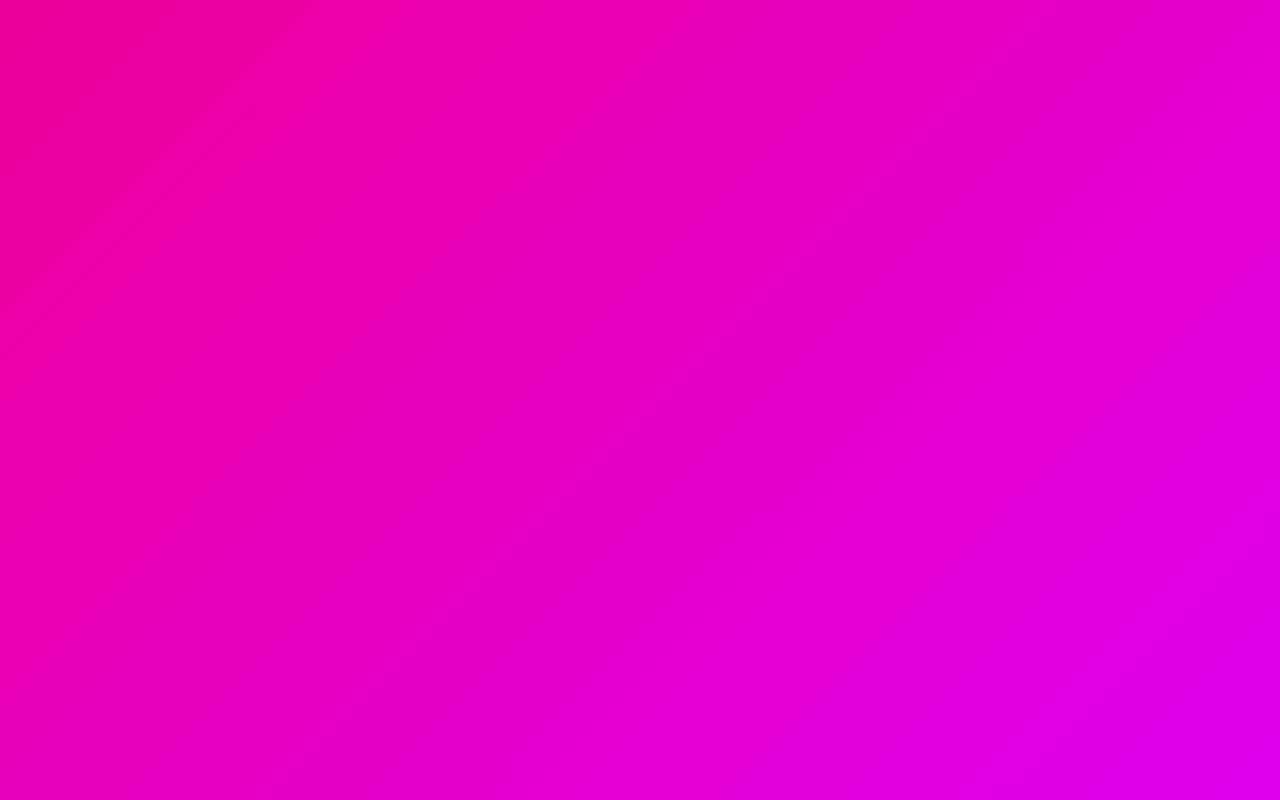
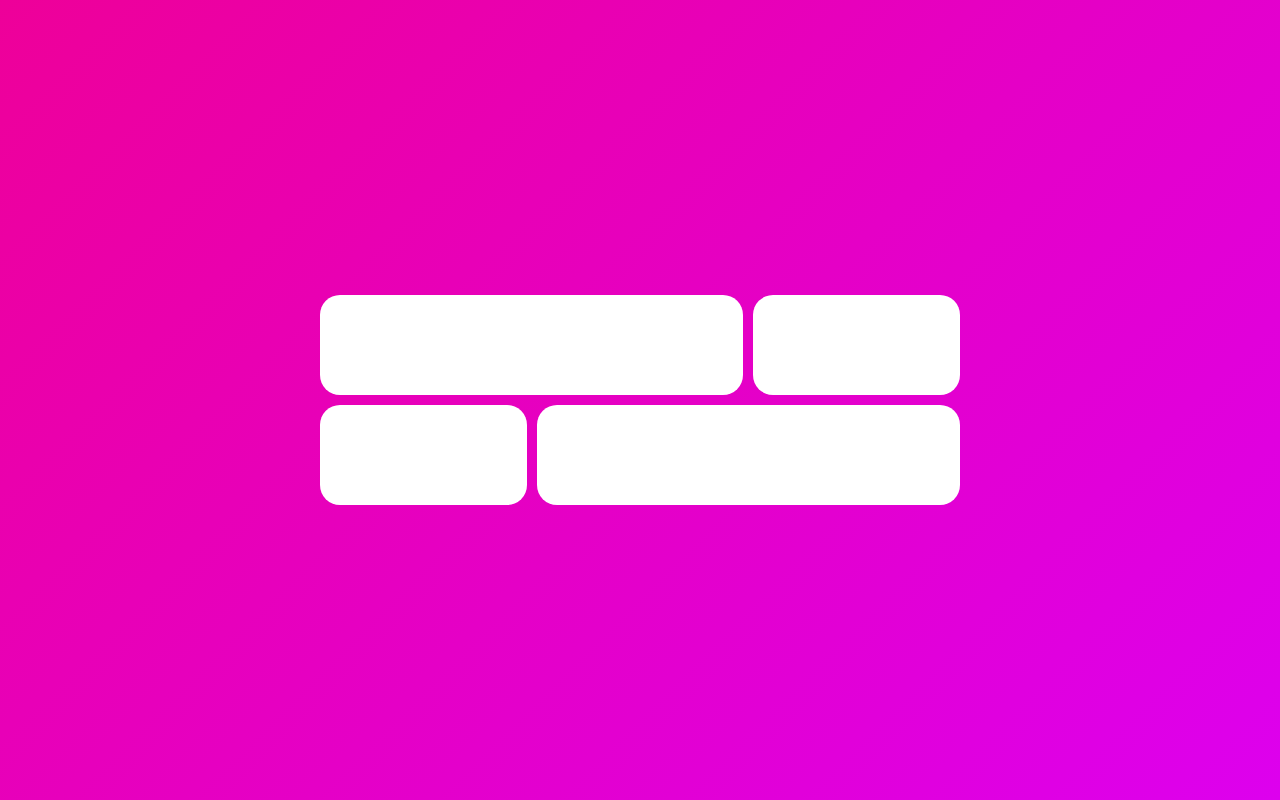
Before and after one commit to griteach/animation-react-2, a React (Create React App) app: page / in a window 1280 px wide. Built offline with nearby package versions, Linux system fonts and the light colour scheme.

Commit message:
box animation

```diff
--- a/src/AnimationPresenceApp.tsx
+++ b/src/AnimationPresenceApp.tsx
@@ -12,7 +12,6 @@
 `;
 
 const Box = styled(motion.div)`
-  width: 100px;
   height: 100px;
 
   display: flex;
@@ -22,6 +21,27 @@
   font-size: xx-large;
   border-radius: 20px;
   background-color: rgba(255, 255, 255, 1);
+`;
+
+const Grid = styled.div`
+  display: grid;
+  width: 80vh;
+  grid-gap: 10px;
+  grid-template-columns: repeat(3, 1fr);
+  div:first-child,
+  div:last-child {
+    grid-column: span 2;
+  }
+`;
+
+const OverLay = styled(motion.div)`
+  position: absolute;
+  width: 100vw;
+  height: 100vh;
+  display: flex;
+  justify-content: center;
+  align-items: center;
+  background-color: rgba(0, 0, 0, 0.5);
 `;
 
 const Circle = styled(motion.div)`
@@ -47,6 +67,18 @@
     x: back ? 500 : -500,
     scale: 0,
   }),
+};
+
+const overLayVariants = {
+  initial: {
+    backgroundColor: "rgba(0,0,0,0)",
+  },
+  visible: {
+    backgroundColor: "rgba(0,0,0,0.5)",
+  },
+  exit: {
+    backgroundColor: "rgba(0,0,0,0)",
+  },
 };
 
 function AnimationPresenceApp() {
@@ -122,6 +154,24 @@
           />
         ) : null}
       </Box> */}
+      <Grid>
+        <Box layoutId="box" />
+        <Box />
+        <Box />
+        <Box />
+      </Grid>
+      <AnimatePresence>
+        {clicked ? (
+          <OverLay
+            variants={overLayVariants}
+            initial="initial"
+            animate="visible"
+            exit="exit"
+          >
+            <Box layoutId="box" style={{ width: 300, height: 100 }} />
+          </OverLay>
+        ) : null}
+      </AnimatePresence>
     </Wrapper>
   );
 }
```
